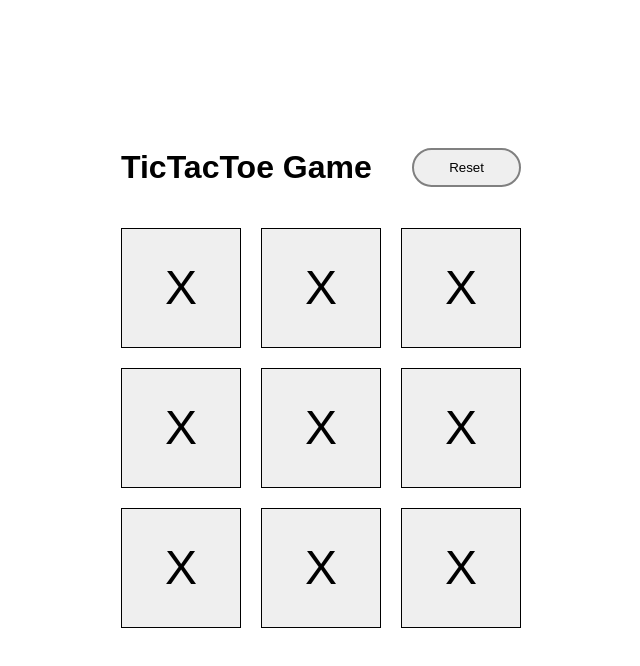
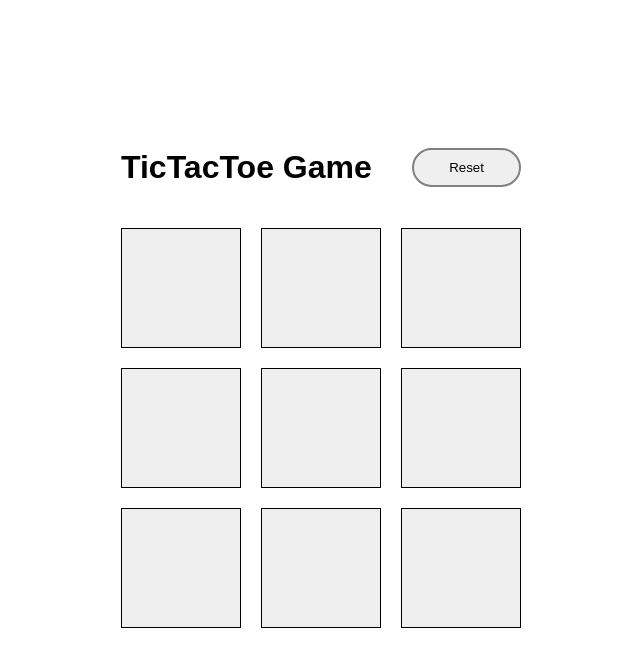
Before and after one commit to sujo030902/TicTacToe, a React (Vite) app: page / in a window 1280 px wide. Shown: the top 666 px of the page, without its empty margins (319-959 px from the left). Built offline with nearby package versions, Linux system fonts and the light colour scheme.

Commit message:
add some logic

```diff
--- a/src/assets/components/TicTacToe.jsx
+++ b/src/assets/components/TicTacToe.jsx
@@ -1,23 +1,20 @@
 import React, { useState } from "react";
 import useTicTacToe from "../../hooks/useTicTacToe";
 
-
-
 const TicTacToe = () => {
-
-    const {board} = useTicTacToe();
+  const { board, calculateWinner,resetGame, getStatusMessage, handleClick } = useTicTacToe();
   return (
     <>
       <div className="game">
         <div className="headerRow">
-        <h1>TicTacToe Game</h1>
-        <button className="resetButton">Reset</button>
+          <h1>TicTacToe Game</h1>
+          <button className="resetButton" onClick={resetGame}>Reset</button>
         </div>
         <div className="board">
-          {board.map((_, index) => {
+          {board.map((b, index) => {
             return (
-              <button className="cell" key={index}>
-                X
+              <button className="cell" key={index} onClick={()=>handleClick(index)} disabled={b!=null}>
+                {b}
               </button>
             );
           })}
--- a/src/hooks/useTicTacToe.jsx
+++ b/src/hooks/useTicTacToe.jsx
@@ -10,7 +10,7 @@ const useTicTacToe = ()=>{
 
     const calculateWinner = () => {}
 
-    const handleClick = () => {}
+    const handleClick = (index) => {}
 
     const getStatusMessage = () => {}
 
```
